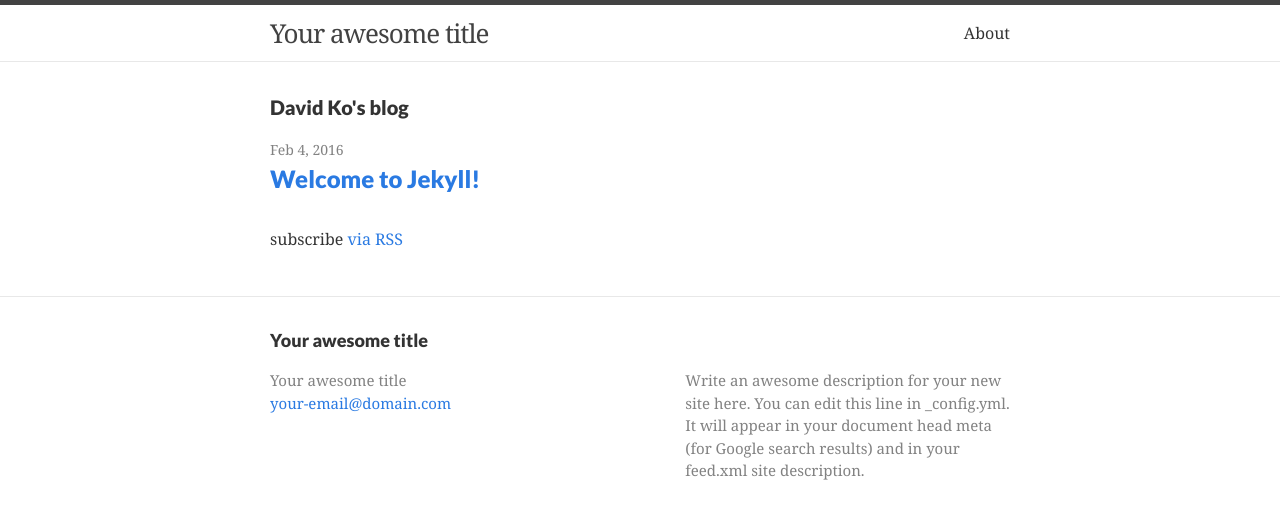
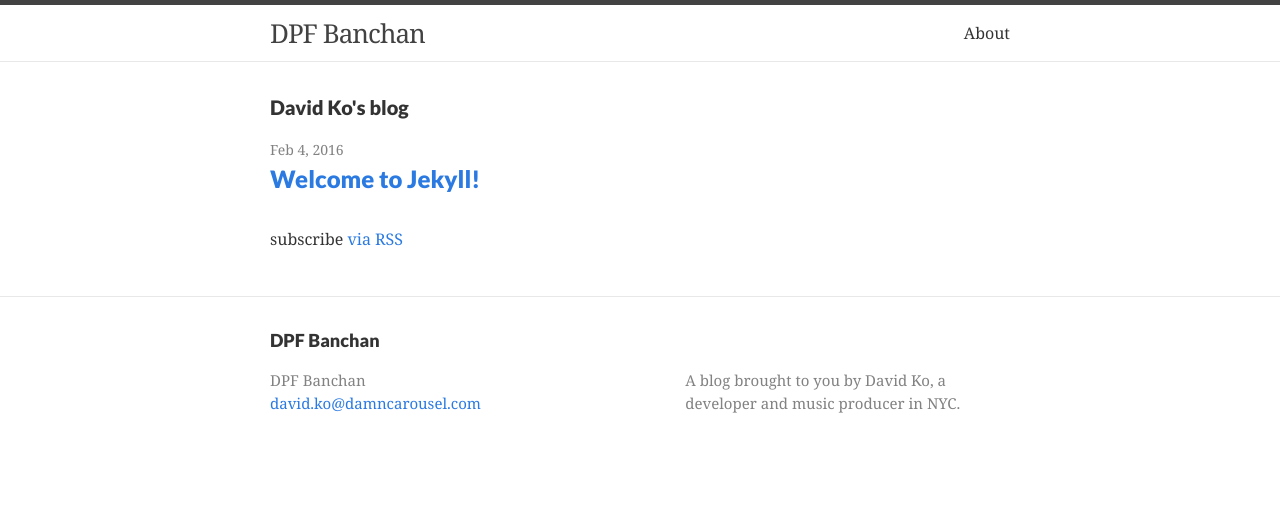
Before and after one commit to damncarousel/damncarousel.github.io, a Jekyll site: the page built from index.html, in a window 1280 px wide. Shown: the top 519 px of the page. Built offline with Jekyll 4.4.1, drawn with Linux system fonts in a browser that asks for light colours.

Commit message:
Add supplementary info

```diff
--- a/_config.yml
+++ b/_config.yml
@@ -6,12 +6,10 @@
 # 'jekyll serve'. If you change this file, please restart the server process.
 
 # Site settings
-title: Your awesome title
-email: your-email@domain.com
+title: DPF Banchan
+email: david.ko@damncarousel.com
 description: > # this means to ignore newlines until "baseurl:"
-  Write an awesome description for your new site here. You can edit this
-  line in _config.yml. It will appear in your document head meta (for
-  Google search results) and in your feed.xml site description.
+  A blog brought to you by David Ko, a developer and music producer in NYC.
 baseurl: "" # the subpath of your site, e.g. /blog
 url: "http://yourdomain.com" # the base hostname & protocol for your site
 twitter_username: jekyllrb
```
